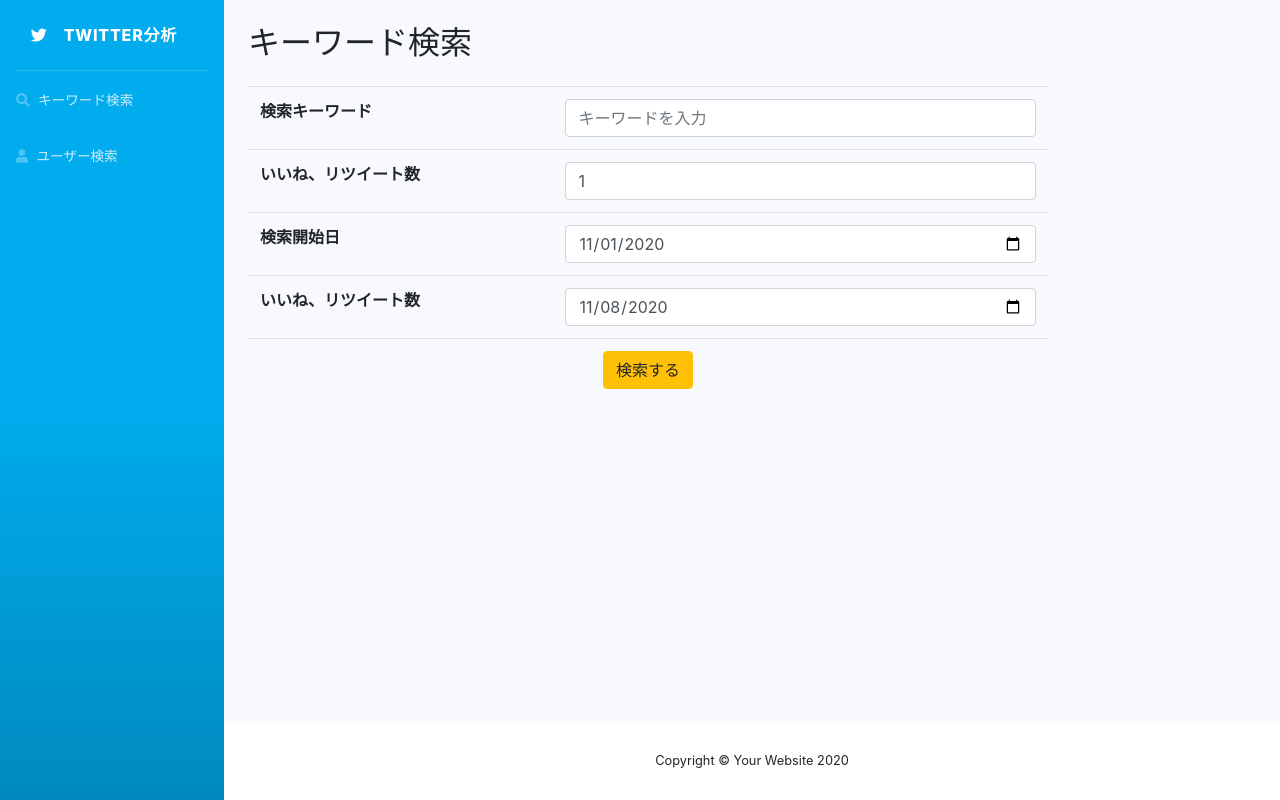
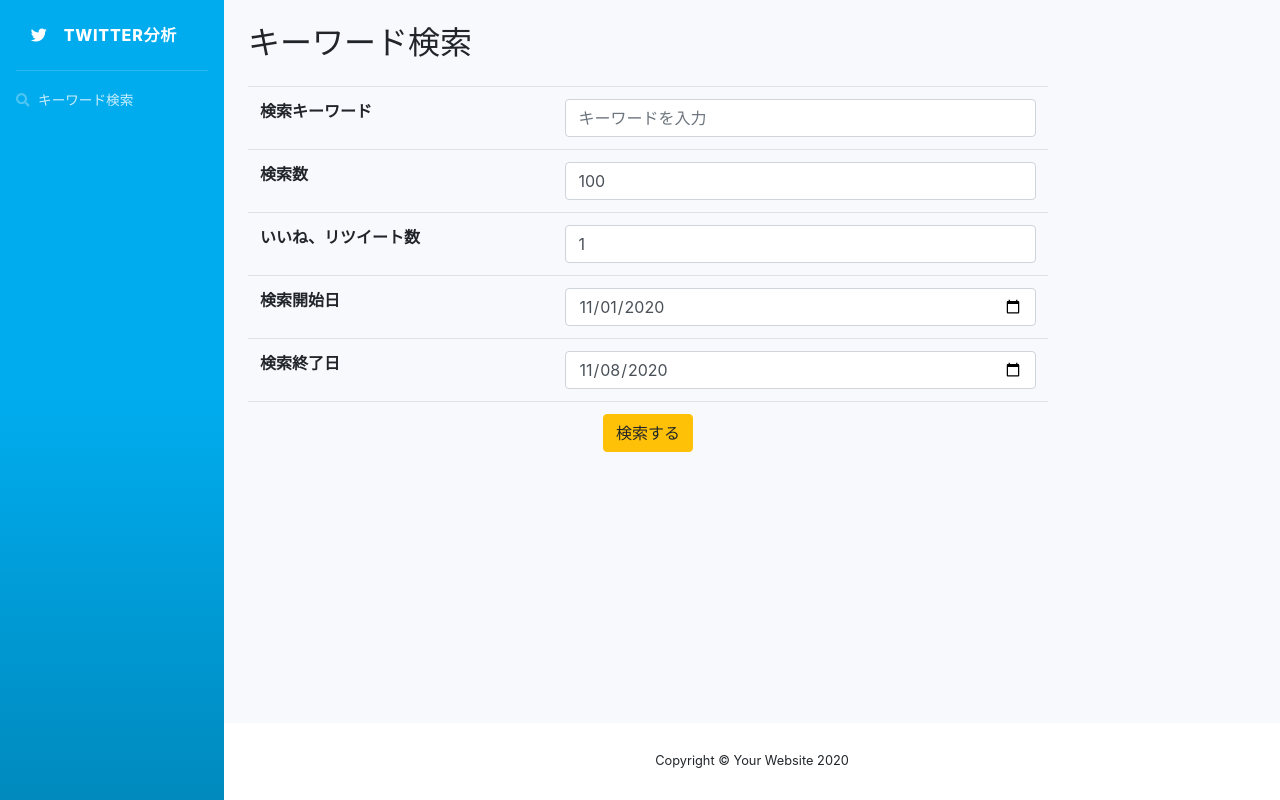
Before and after one commit to haruyasu/django-twitter, a Django app: page / in a window 1280 px wide. Run offline with Django 3.2, Linux system fonts and the light colour scheme; some libraries are stand-ins or nearby versions.

Commit message:
検索数を追加

```diff
--- a/app/forms.py
+++ b/app/forms.py
@@ -3,6 +3,7 @@ from django import forms
 
 class TweetForm(forms.Form):
     keyword = forms.CharField(max_length=30, label='キーワード')
-    count = forms.CharField(max_length=30, label='いいねリツイート数')
+    items_count = forms.IntegerField(label='検索数')
+    rlcount = forms.IntegerField(label='いいねリツイート数')
     search_start = forms.DateField(widget=forms.DateInput(attrs={"type":'date'}), label='検索開始日')
     search_end = forms.DateField(widget=forms.DateInput(attrs={"type":'date'}), label='検索終了日')
--- a/app/templates/app/base.html
+++ b/app/templates/app/base.html
@@ -29,12 +29,12 @@
 					<span>キーワード検索</span>
 				</a>
 			</li>
-			<li class="nav-item">
+			<!-- <li class="nav-item">
 				<a class="nav-link" href="/">
 					<i class="fas fa-user"></i>
 					<span>ユーザー検索</span>
 				</a>
-			</li>
+			</li> -->
 		</ul>
 
 		<div id="content-wrapper" class="d-flex flex-column">
--- a/app/templates/app/index.html
+++ b/app/templates/app/index.html
@@ -22,10 +22,18 @@
                 </tr>
                 <tr>
                     <th scope="row">
+                        <label class="control-label" for="comment">検索数</label>
+                    </th>
+                    <td>
+                        {% render_field form.items_count class="form-control" placeholder="検索数" %}
+                    </td>
+                </tr>
+                <tr>
+                    <th scope="row">
                         <label class="control-label" for="comment">いいね、リツイート数</label>
                     </th>
                     <td>
-                        {% render_field form.count class="form-control" placeholder="いいね、リツイート数" %}
+                        {% render_field form.rlcount class="form-control" placeholder="いいね、リツイート数" %}
                     </td>
                 </tr>
                 <tr>
@@ -38,10 +46,10 @@
                 </tr>
                 <tr>
                     <th scope="row">
-                        <label class="control-label" for="comment">いいね、リツイート数</label>
+                        <label class="control-label" for="comment">検索終了日</label>
                     </th>
                     <td>
-                        {% render_field form.search_end class="form-control" placeholder="いいね、リツイート数" %}
+                        {% render_field form.search_end class="form-control" placeholder="検索終了日" %}
                     </td>
                 </tr>
                 <tr>
--- a/app/views.py
+++ b/app/views.py
@@ -131,7 +131,8 @@ class IndexView(View):
         form = TweetForm(
             request.POST or None,
             initial={
-                'count': 1,
+                'items_count': 100,
+                'rlcount': 1,
                 'search_start': datetime.today() - timedelta(days=7),
                 'search_end': datetime.today(),
             }
@@ -149,11 +150,12 @@ class IndexView(View):
 
         if form.is_valid():
             keyword = form.cleaned_data['keyword']
-            count = form.cleaned_data['count']
+            items_count = form.cleaned_data['items_count']
+            rlcount = form.cleaned_data['rlcount']
             search_start = form.cleaned_data['search_start']
             search_end = form.cleaned_data['search_end']
 
-            data = get_search_tweet(keyword, 20, int(count), search_start, search_end)
+            data = get_search_tweet(keyword, items_count, rlcount, search_start, search_end)
             tweet_data = make_df(data)
             limit = TWEEPY_API.last_response.headers['x-rate-limit-remaining']
 
```
